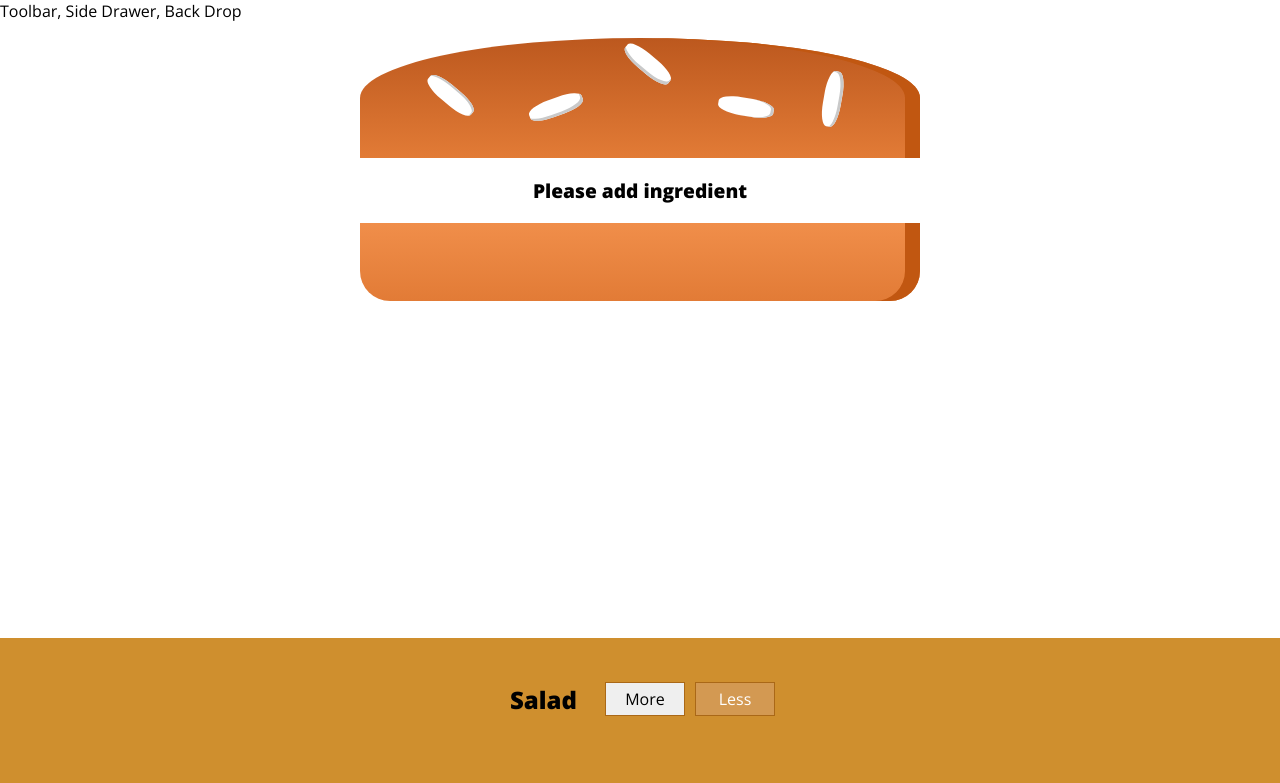
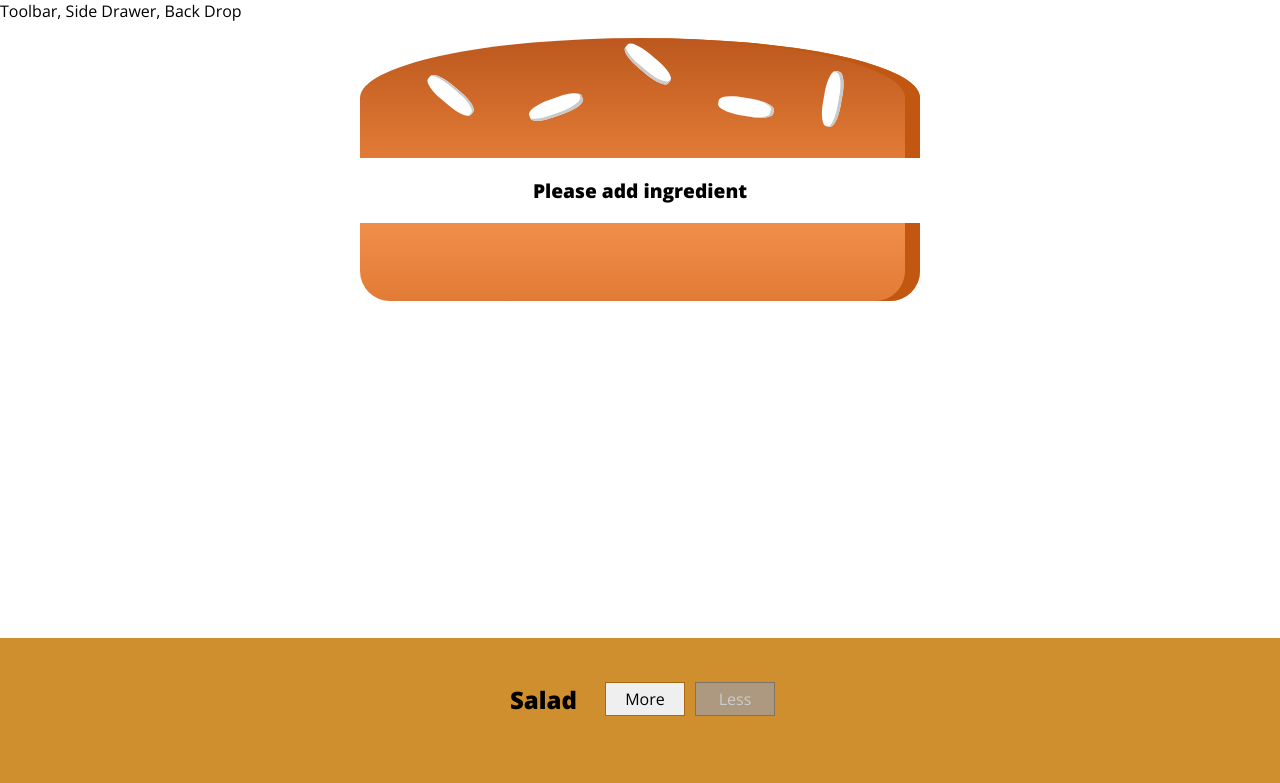
Before and after one commit to Ismaeeling/Burger-app, a React app: page / in a window 1280 px wide. Shown: the top 783 px of the page. Built offline with nearby package versions, Linux system fonts and the light colour scheme.

Commit message:
Added add and remove function

```diff
--- a/src/Components/Burger/BuildControls/BuildControl/BuildControl.js
+++ b/src/Components/Burger/BuildControls/BuildControl/BuildControl.js
@@ -6,7 +6,10 @@ const buildControl = (props) =>{
         <div className={classes.BuildControl}>
             <h2 className={classes.Label}>{props.label}</h2>
             <button className={classes.Moe} onClick={props.added}>More</button>
-            <button className={classes.Less} >Less</button>
+            <button
+            className={classes.Less}
+            onClick={props.removed}
+            disabled={props.disable}>Less</button>
         </div>
     )
 }
--- a/src/Components/Burger/BuildControls/BuildControls.js
+++ b/src/Components/Burger/BuildControls/BuildControls.js
@@ -17,7 +17,9 @@ const buildControls = (props) =>{
                 return <BuildControl
                 key={control.label}
                 label={control.label}
-                added={()=> props.addeding(control.type)}/>
+                added={()=> props.adding(control.type)}
+                removed={()=> props.removing(control.type)}
+                disable={props.disableInfo[control.type]}/>
             })}
         </div>
 
--- a/src/Containers/BurgerBuilder/BurgerBuilder.js
+++ b/src/Containers/BurgerBuilder/BurgerBuilder.js
@@ -6,7 +6,7 @@ import BuildControls from '../../Components/Burger/BuildControls/BuildControls';
 const AdditionalPrice = {
     salad: 0.4,
     cheese: 0.1,
-    meat: 0.7,
+    meat: 0.5,
     bacon: 0.2
 }
 
@@ -21,25 +21,57 @@ class BurgerBuilder extends Component{
         totalPrice: 4
     }
 
+    // addIng = (type) =>{
+    //     const oldIng = this.state.ingredients[type];
+    //     const newIng = oldIng + 1;
+    //     const copyIng = {...this.state.ingredients};
+    //     copyIng[type] = newIng;
+    //     const addPrice = AdditionalPrice[type];
+    //     const oldPrice = this.state.totalPrice;
+    //     const newPrice = oldPrice + addPrice;
+    //     console.log(this.state.totalPrice);
+    //     this.setState({totalPrice: newPrice, ingredients: copyIng});
+    // }
+
     addIng = (type) =>{
         const oldIng = this.state.ingredients[type];
         const newIng = oldIng + 1;
-        const copyIng = {...this.state.ingredients};
-        copyIng[type] = newIng;
-        const addPrice = AdditionalPrice[type];
+        const updateIng = {...this.state.ingredients};
+        updateIng[type]= newIng;
         const oldPrice = this.state.totalPrice;
-        const newPrice = oldPrice + addPrice;
-        console.log(this.state.totalPrice);
-        this.setState({totalPrice: newPrice, ingredients: copyIng});
+        const addedPrice = AdditionalPrice[type];
+        const newPrice = oldPrice + addedPrice;
+        this.setState({totalPrice: newPrice, ingredients: updateIng});
+    }
+
+    removeIng = (type) => {
+        const oldIng = this.state.ingredients[type];
+        if (oldIng <= 0){
+            return;
+        }
+        const newIng= oldIng - 1;
+        const updateIng = {...this.state.ingredients};
+        updateIng[type] = newIng;
+        const oldPrice = this.state.totalPrice;
+        const addedPrice = AdditionalPrice[type];
+        const newPrice = oldPrice - addedPrice;
+        this.setState({totalPrice: newPrice, ingredients: updateIng});
     }
 
 
 
     render(){
+        const valueCond = {...this.state.ingredients};
+        for (let key in valueCond){
+            valueCond[key] = valueCond[key] <= 0
+        }
         return(
             <Auxiliary>
                 <Burger ingredients= {this.state.ingredients}/>
-                <BuildControls addeding={this.addIng}/>
+                <BuildControls
+                adding={this.addIng}
+                removing={this.removeIng}
+                disableInfo={valueCond}/>
                 <h2>totalPrice = {this.state.totalPrice}</h2>
             </Auxiliary>
         )
```
